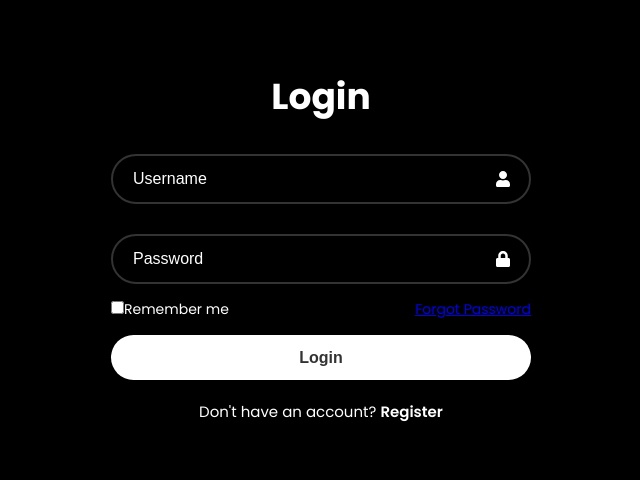
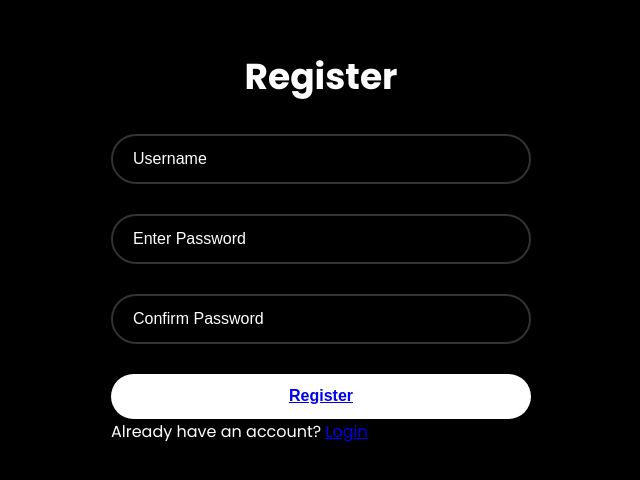
Before and after one commit to Sheyrhon/leNkap, a React (Vite) app in the folder leNkap/: page /Register in a window 1280 px wide. Shown: the part 154-634 px from the top of the page, without its empty margins (319-959 px from the left). Built offline with nearby package versions, Linux system fonts and the light colour scheme.

Commit message:
successfully linked pages

```diff
--- a/leNkap/src/App.jsx
+++ b/leNkap/src/App.jsx
@@ -1,22 +1,19 @@
-import { Route,Routes } from 'react-router';
-// screens
-
 
 import './index.css'
-import LoginForm from './Login/LoginForm';
-import Register from './Register/Register';
-import ExpenseTracker from './Home';
-
+// import LoginForm from './Login/Login';
+// import Register from './Register/Register';
+// import ExpenseTracker from './Home';
+import Index from './Routes/index';
 
 function App() {
 
 
   return (
     <>
-      <LoginForm/>
-      {/* <Register/>
+      {/* <LoginForm/>
+      <Register/>
       <ExpenseTracker/> */}
-      {/* <Index/> */}
+      <Index/>
 
     </>
   )
--- a/leNkap/src/Login/LoginForm.jsx
+++ b/leNkap/src/Login/Login.jsx
@@ -4,7 +4,7 @@ import './style.css'
 import Register from "../Register/Register";
 import ExpenseTracker from "../Home";
 
-const LoginForm = () => {
+const Login = () => {
   return (
     <div className="wrapper">
       <form action="">
@@ -24,10 +24,10 @@ const LoginForm = () => {
           </label>
           <a href="#">Forgot Password</a>
         </div>
-        <button type="submit" onClick={<ExpenseTracker/>}>Login</button>
+        <button type="submit" ><a href="/ExpenseTracker">Login</a></button>
         <div className="register-link">
           <p>
-            Don't have an account? <a href="../Register/Register.jsx">Register</a>
+            Don't have an account? <a href="/Register">Register</a>
           </p>
         </div>
       </form>
@@ -35,4 +35,4 @@ const LoginForm = () => {
   );
 };
 
-export default LoginForm;
+export default Login;
--- a/leNkap/src/Register/Register.jsx
+++ b/leNkap/src/Register/Register.jsx
@@ -1,5 +1,5 @@
 import React from 'react'
-import LoginForm from '../Login/LoginForm'
+import LoginForm from '../Login/Login'
 
 
 const Register = () => {
@@ -17,10 +17,10 @@ const Register = () => {
             <input type="password" placeholder='Confirm Password' required />
         </div>
         <div className="btn">
-            <button type='submit'><a href='../Home/index.jsx'>Register</a></button>
+            <button type='submit'><a href='/ExpenseTracker'>Register</a></button>
         </div>
         <div className="account-exist">
-            <p>Already have an account? <a href='../Login/LoginForm.jsx'>Login</a></p>
+            <p>Already have an account? <a href='/Login'>Login</a></p>
         </div>
         </form>
     </div>
--- a/leNkap/src/Routes/index.jsx
+++ b/leNkap/src/Routes/index.jsx
@@ -5,19 +5,20 @@ import {BrowserRouter as Router, Route, Routes } from "react-router-dom";
 //components
 
 
-import LoginForm from "../Login/LoginForm";
+// import LoginForm from "../componets/Login/LoginForm";
 import Register from "../Register/Register";
-import ExpenseTracker from "../Home";
+import ExpenseTracker from "../Home/index";
+import Login from "../Login/Login";
 
 export default function Index() {
   return (
 
       <Routes>
-        <Route exact path="../componets/Login/LoginForm.jsx" Component={<LoginForm />}></Route>
-        <Route path="../componets/Register/Register.jsx" Component={<Register />}></Route>
+        <Route exact path="Login" Component={Login }></Route>
+        <Route path="Register" Component={Register}></Route>
         <Route
-          path="../Home/expenseTracker.jsx"
-          Component={<ExpenseTracker />}
+          path="ExpenseTracker"
+          Component={ExpenseTracker}
         ></Route>
 
       </Routes>
--- a/leNkap/src/main.jsx
+++ b/leNkap/src/main.jsx
@@ -2,12 +2,14 @@ import React from 'react'
 import {BrowserRouter} from 'react-router-dom'
 import ReactDOM from 'react-dom/client'
 import App from './App.jsx'
+import Index from './Routes/index.jsx'
 
 
 ReactDOM.createRoot(document.getElementById('root')).render(
   <React.StrictMode>
     <BrowserRouter>
-    <App />
+    {/* <App /> */}
+    <Index/>
     </BrowserRouter>
 
   </React.StrictMode>,
```
